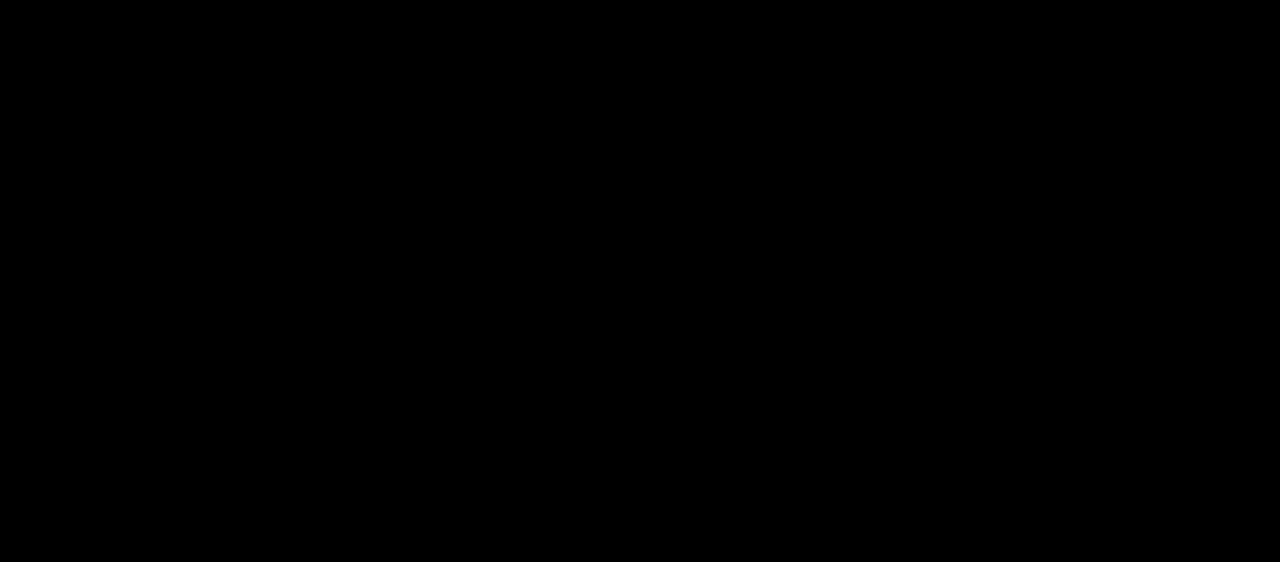
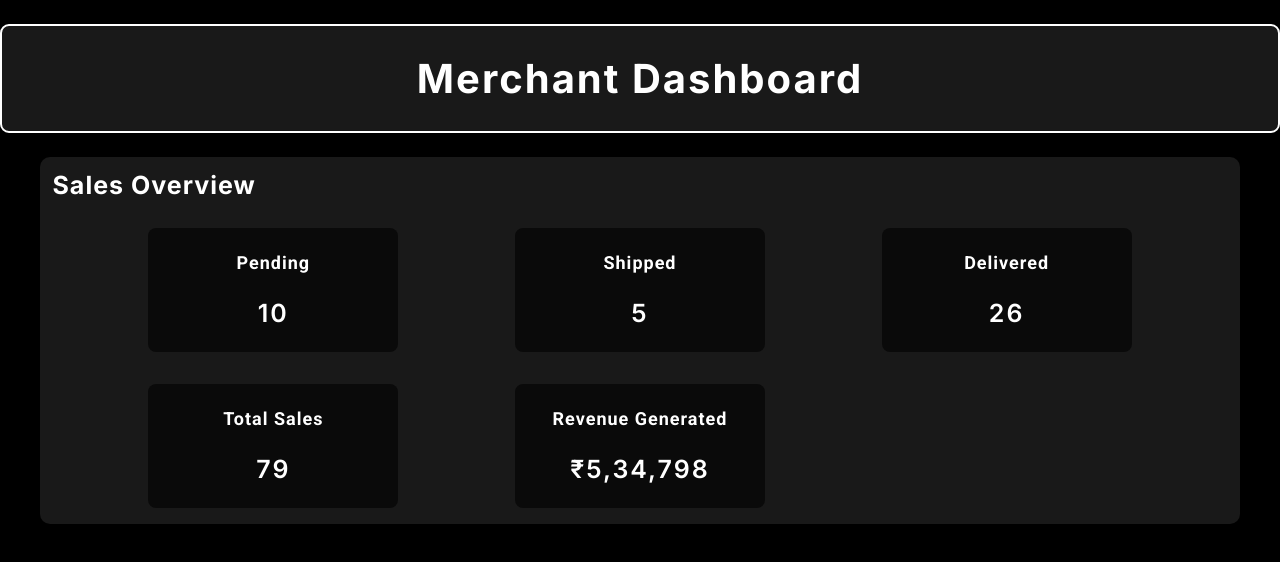
Before and after one commit to RohanGorla/E-Commerce-Template, a React (Vite) app in the folder client/: page /merchant in a window 1280 px wide. Shown: the top 562 px of the page. Built offline with nearby package versions, Linux system fonts and the light colour scheme.

Commit message:
Add basic layout for Merchant dashboard sales section

```diff
--- a/client/src/components/Merchant.jsx
+++ b/client/src/components/Merchant.jsx
@@ -1,13 +1,61 @@
-import React from 'react'
-import axios from 'axios'
-import '../styles/Merchant.css'
+import React from "react";
+import axios from "axios";
+import "../styles/Merchant.css";
 
 function Merchant() {
   return (
-    <div className='Merchant_Page'>
-
+    <div className="Merchant_Page">
+      <div className="Merchant_Main">
+        <div className="Merchant_Header">
+          <h1 className="Merchant_Header--Title">Merchant Dashboard</h1>
+        </div>
+        <div className="Merchant_Dashboard">
+          <div className="Merchant_Dashboard--Section">
+            <h2 className="Merchant_Dashboard--Section_Name">Sales Overview</h2>
+            <div className="Merchant_Dashboard--Grid">
+              <div className="Merchant_Dashboard--Item_Container">
+                <div className="Merchant_Dashboard--Item">
+                  <p className="Merchant_Dashboard--Item--Text">Pending</p>
+                  <p className="Merchant_Dashboard--Item--Value">10</p>
+                </div>
+              </div>
+              <div className="Merchant_Dashboard--Item_Container">
+                <div className="Merchant_Dashboard--Item">
+                  <p className="Merchant_Dashboard--Item--Text">Shipped</p>
+                  <p className="Merchant_Dashboard--Item--Value">5</p>
+                </div>
+              </div>
+              <div className="Merchant_Dashboard--Item_Container">
+                <div className="Merchant_Dashboard--Item">
+                  <p className="Merchant_Dashboard--Item--Text">Delivered</p>
+                  <p className="Merchant_Dashboard--Item--Value">26</p>
+                </div>
+              </div>
+              <div className="Merchant_Dashboard--Item_Container">
+                <div className="Merchant_Dashboard--Item">
+                  <p className="Merchant_Dashboard--Item--Text">Total Sales</p>
+                  <p className="Merchant_Dashboard--Item--Value">79</p>
+                </div>
+              </div>
+              <div className="Merchant_Dashboard--Item_Container">
+                <div className="Merchant_Dashboard--Item">
+                  <p className="Merchant_Dashboard--Item--Text">
+                    Revenue Generated
+                  </p>
+                  <p className="Merchant_Dashboard--Item--Value">₹5,34,798</p>
+                </div>
+              </div>
+              {/* <div className="Merchant_Dashboard--Item_Container">
+              <div className="Merchant_Dashboard--Item">
+                <p>Inventory Management</p>
+              </div>
+            </div> */}
+            </div>
+          </div>
+        </div>
+      </div>
     </div>
-  )
+  );
 }
 
-export default Merchant
+export default Merchant;
--- a/client/src/styles/Merchant.css
+++ b/client/src/styles/Merchant.css
@@ -0,0 +1,88 @@
+:root {
+    --Merchant_Main_Font: "Inter", sans-serif;
+    --Merchant_Second_Font: "Roboto", sans-serif;
+    --Merchant_Header: 40px;
+    --Merchant_Section_Name: 25px;
+    --Merchant_Dashboard--Item--Text: 18px;
+    --Merchant_Dashboard--Item--Value: 25px;
+}
+
+.Merchant_Page {
+    max-width: 1300px;
+    margin: 0em auto;
+    padding: 1.5em 0em;
+}
+
+.Merchant_Header {
+    position: sticky;
+    top: 0px;
+    padding-bottom: 1.5em;
+}
+
+.Merchant_Header--Title {
+    background-color: rgb(25, 25, 25);
+    font-family: var(--Merchant_Main_Font);
+    font-size: var(--Merchant_Header);
+    text-align: center;
+    letter-spacing: 2px;
+    padding: .7em 0em;
+    border-style: none;
+    border-radius: 9px;
+    border: 2px solid white;
+}
+
+.Merchant_Dashboard--Section {
+    background-color: rgb(25, 25, 25);
+    max-width: 1200px;
+    margin: 0em auto;
+    border-style: none;
+    border-radius: 10px;
+}
+
+.Merchant_Dashboard--Section_Name {
+    font-family: var(--Merchant_Main_Font);
+    font-size: var(--Merchant_Section_Name);
+    letter-spacing: 1px;
+    padding: .5em .5em;
+}
+
+.Merchant_Dashboard--Grid {
+    max-width: 1100px;
+    display: grid;
+    grid-template-columns: repeat(auto-fill, minmax(330px, 1fr));
+    margin: 0em auto;
+}
+
+.Merchant_Dashboard--Item_Container {
+    display: flex;
+    justify-content: center;
+    padding: 1em 0em;
+}
+
+.Merchant_Dashboard--Item {
+    background-color: rgb(10, 10, 10);
+    width: 80%;
+    max-width: 250px;
+    padding: 1.5em 0em;
+    border-style: none;
+    border-radius: 8px;
+    display: flex;
+    flex-direction: column;
+    align-items: center;
+    cursor: pointer;
+}
+
+.Merchant_Dashboard--Item--Text {
+    font-family: var(--Merchant_Second_Font);
+    font-size: var(--Merchant_Dashboard--Item--Text);
+    font-weight: 600;
+    letter-spacing: 1px;
+}
+
+.Merchant_Dashboard--Item--Value {
+    font-family: var(--Merchant_Main_Font);
+    font-size: var(--Merchant_Dashboard--Item--Value);
+    font-weight: 600;
+    letter-spacing: 2px;
+    margin-top: 1em;
+}
```
